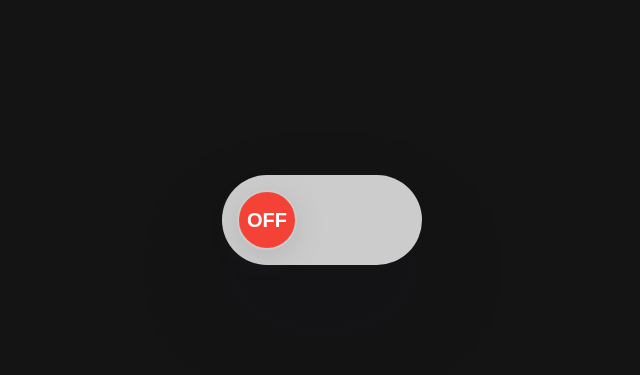
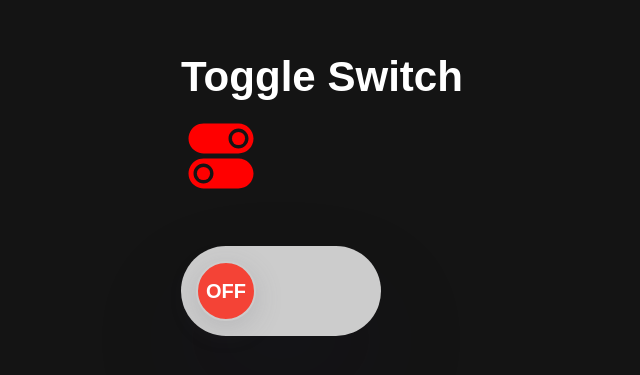
Before and after one commit to surajgond07/my-first-react, a React (Vite) app: page / in a window 1280 px wide. Shown: the part 205-580 px from the top of the page, without its empty margins (318-958 px from the left). Built offline with nearby package versions, Linux system fonts and the light colour scheme.

Commit message:
React Icons Added Complete

```diff
--- a/src/Projects/ToggleSwitch/ToggleSwitch.jsx
+++ b/src/Projects/ToggleSwitch/ToggleSwitch.jsx
@@ -1,5 +1,10 @@
 import { useState } from "react";
 import "./ToggleSwitch.css";
+import { IoIosSwitch } from "react-icons/io";
+
+
+
+
 export const ToggleSwitch = () =>{
     const [isOn, setIsOn] = useState(false);
     const handleToggleSwitch= () => {
@@ -11,13 +16,19 @@ export const ToggleSwitch = () =>{
     const toggleBGColor= {backgroundColor: isOn ? "#4caf50"  : ""  };
 
     return(
-        <div className="toggle-switch" style={toggleBGColor} onClick= {handleToggleSwitch}>
+        <>
+        <h1 style={{ textAlign: "center"}}>Toggle Switch</h1>
+
+        <IoIosSwitch style={{fontSize: "80px",color: "red", textAlign: "center"}} />
+   <div className="toggle-switch" style={toggleBGColor} onClick= {handleToggleSwitch}>
 
             <div className={`switch ${checkIsOn} `}>
                 <span className="switch-state">{checkIsOn}</span>
             </div>
 
         </div>
+        </>
+
 
     )
 }
```
